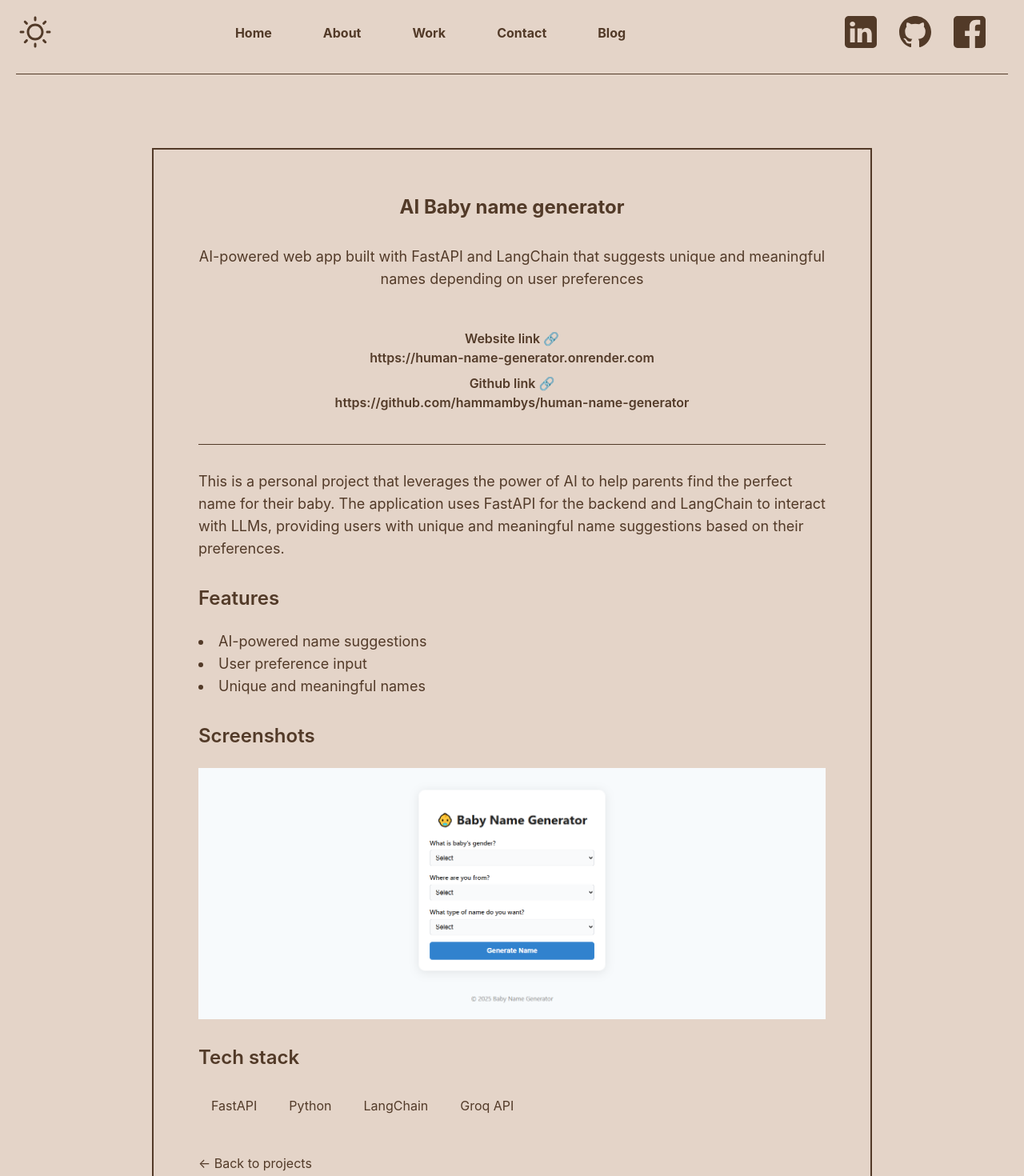
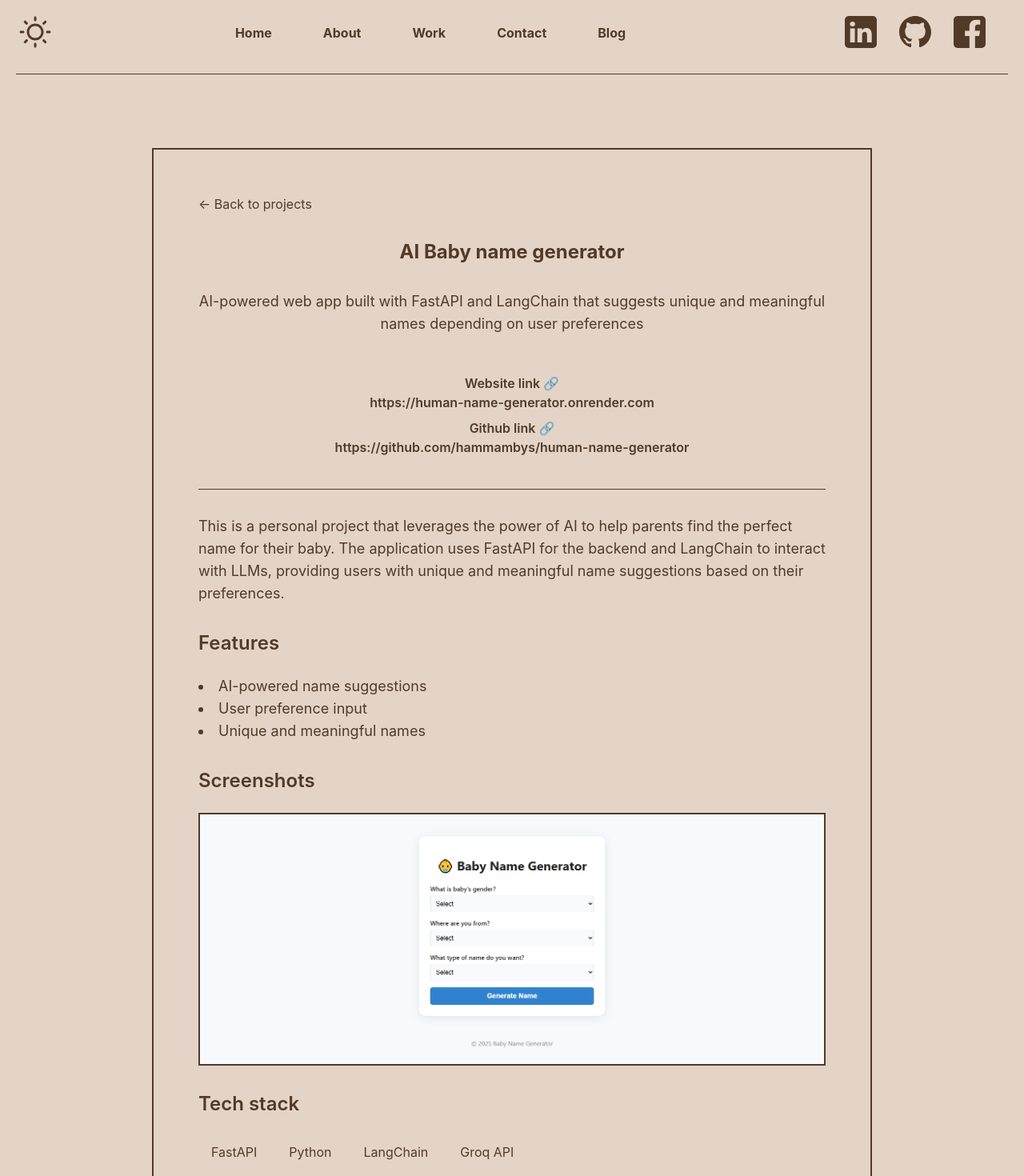
Before and after one commit to hammambys/portfolio-blog, a Next.js app: page /work/baby-name-generator in a window 1280 px wide. Shown: the top 1470 px of the page at 80% size. Built offline with nearby package versions, Linux system fonts and the light colour scheme.

Commit message:
current status for each project

```diff
--- a/components/PortfolioItem.jsx
+++ b/components/PortfolioItem.jsx
@@ -6,23 +6,28 @@ export const PortfolioItem = ({ item, id }) => (
   <div className=" border-2 border-carafe text-carafe dark:text-sand_dollar dark:border-tan hover:border-brown hover:text-brown transition duration-500 dark:hover:text-brown dark:hover:border-brown">
     <Link href={`/work/${item.slug}`}>
       <div className="h-2/3">
-
         <img
-        src={item.img ?   item.img : "/images/placeholder.jpg"}
+          src={item.img ? item.img : "/images/placeholder.jpg"}
           alt={item.title}
           className=" w-full h-full object-cover filter grayscale hover:grayscale-0 transition duration-500"
         />
       </div>
 
       <div className="px-6 py-4 h-1/3">
+        <div className="flex justify-between">
           <div className="font-medium text-lg  mb-2">{item.title}</div>
+          <span className="inline-flex items-center gap-2 px-3 py-1 rounded-full border font-medium h-10 ">
+            <span
+              className={`h-3 w-3 rounded-full  animate-pulse
+      ${item.status === "Live" ? "bg-green" : "bg-red"}
+    `}
+            />
+            {item.status}
+          </span>
+        </div>
         <div className="flex flex-wrap items-center gap-3 mt-2">
-
           {item.tools.map((tech, i) => (
-              <span
-                key={i}
-                className=" px-3 py-1 rounded-md text-xs "
-              >
+            <span key={i} className=" px-3 py-1 rounded-md text-xs ">
               {tech}
             </span>
           ))}
--- a/data.js
+++ b/data.js
@@ -27,6 +27,7 @@ export const portfolio = [
     slug: "baby-name-generator",
     screenshots: ["/images/baby_name_2.png"],
     img: "/images/baby_name_2.png",
+    status: "Live",
   },
   {
     title: "AI Business Advisor Council",
@@ -46,6 +47,7 @@ export const portfolio = [
     link: "https://business-advisor-council.streamlit.app",
     slug: "business-advisor-council",
     screenshots: ["/images/advisor_1.png"],
+    status: "Live",
   },
   {
     title: "Full-stack e-learning platform - Manageme",
@@ -66,6 +68,7 @@ export const portfolio = [
     slug: "manageme",
     screenshots: ["/images/manageme_1.jpg", "/images/manageme_2.jpg"],
     img: "/images/manageme_2.jpg",
+    status: "Down",
   },
   {
     title: "Landing page - Association Robotique ENSI",
@@ -79,6 +82,7 @@ export const portfolio = [
     link: "http://www.ar-ensi.tn/",
     slug: "landing-page-are",
     screenshots: ["/images/are.png"],
+    status: "Down",
   },
   {
     title: "Mumia - Full-stack e-commerce web application",
@@ -102,6 +106,7 @@ export const portfolio = [
     source: "https://github.com/hammambys/mumia-app",
     slug: "mumia",
     screenshots: ["/images/mumia.png"],
+    status: "Down",
   },
   {
     title: "Full-stack website for consulting firm Cabinet Rabii",
@@ -121,6 +126,7 @@ export const portfolio = [
     source: "https://github.com/hammambys/site-consulting",
     slug: "consulting",
     screenshots: ["/images/consulting_1.jpg", "/images/consulting_2.jpg"],
+    status: "Down",
   },
   {
     title: "PowerZone - Landing page",
@@ -134,6 +140,7 @@ export const portfolio = [
     source: "https://github.com/hammambys/power-zone-website",
     slug: "landing-page-powerzone",
     screenshots: ["/images/powerzone.png"],
+    status: "Down",
   },
 ];
 
--- a/pages/work/[slug].js
+++ b/pages/work/[slug].js
@@ -15,6 +15,11 @@ export default function ProjectDetails() {
     <div className="container mx-auto p-10 flex justify-center  text-carafe dark:text-sand_dollar">
       <div className="w-3/4  border-2">
         <div className="p-14 font-normal">
+          <div className="mb-8">
+            <Link href="/#work" className="text-white hover:underline">
+              <p className="">← Back to projects</p>
+            </Link>
+          </div>
           <div className="text-center">
             <div className="text-2xl font-bold mb-8">{project.title}</div>
             <div>
@@ -64,12 +69,14 @@ export default function ProjectDetails() {
           <div className="my-8">
             <h2 className="text-2xl font-semibold mb-6">Screenshots</h2>
             {project.screenshots.map((screenshot, index) => (
-              <img
-                key={index}
-                src={screenshot}
-                alt={`Screenshot ${index + 1}`}
-                className="w-full mb-4"
-              />
+              <div className="border-2 mb-4">
+                <img
+                  key={index}
+                  src={screenshot}
+                  alt={`Screenshot ${index + 1}`}
+                  className="w-full"
+                />
+              </div>
             ))}
           </div>
 
@@ -86,12 +93,6 @@ export default function ProjectDetails() {
               ))}
             </div>
           </div>
-
-          <div className="mt-8">
-            <Link href="/#work" className="text-white hover:underline">
-              <p className="">← Back to projects</p>
-            </Link>
-          </div>
         </div>
       </div>
     </div>
--- a/tailwind.config.js
+++ b/tailwind.config.js
@@ -7,25 +7,23 @@ module.exports = {
   darkMode: "class", // or 'media' or 'class'
   theme: {
     extend: {
-
       spacing: {
         "2/3": "66.666667%",
       },
       keyframes: {
         bounceDown: {
-          '0%, 100%': { transform: 'translateY(0)' },
-          '50%': { transform: 'translateY(10px)' },
+          "0%, 100%": { transform: "translateY(0)" },
+          "50%": { transform: "translateY(10px)" },
         },
         shake: {
-          '0%, 100%': { transform: 'translateX(0)' },
-          '10%, 30%, 50%, 70%, 90%': { transform: 'translateX(-5px)' },
-          '20%, 40%, 60%, 80%': { transform: 'translateX(5px)' },
+          "0%, 100%": { transform: "translateX(0)" },
+          "10%, 30%, 50%, 70%, 90%": { transform: "translateX(-5px)" },
+          "20%, 40%, 60%, 80%": { transform: "translateX(5px)" },
         },
       },
       animation: {
-        'bounce-down': 'bounceDown 1s infinite',
-        'shake': 'shake 0.5s ease-in-out infinite 3s', // shakes for 0.5s, repeats every 3s
-
+        "bounce-down": "bounceDown 1s infinite",
+        "shake": "shake 0.5s ease-in-out infinite 3s", // shakes for 0.5s, repeats every 3s
       },
     },
     colors: {
@@ -36,7 +34,8 @@ module.exports = {
       },
       tan: "#D0B49F",
       sand_dollar: "#E4D4C8", // lightest
-
+      green: "#00A86B",
+      red: "#FF0000",
     },
   },
   variants: {
```
Lines whose indentation alone changed are shown as unchanged.
